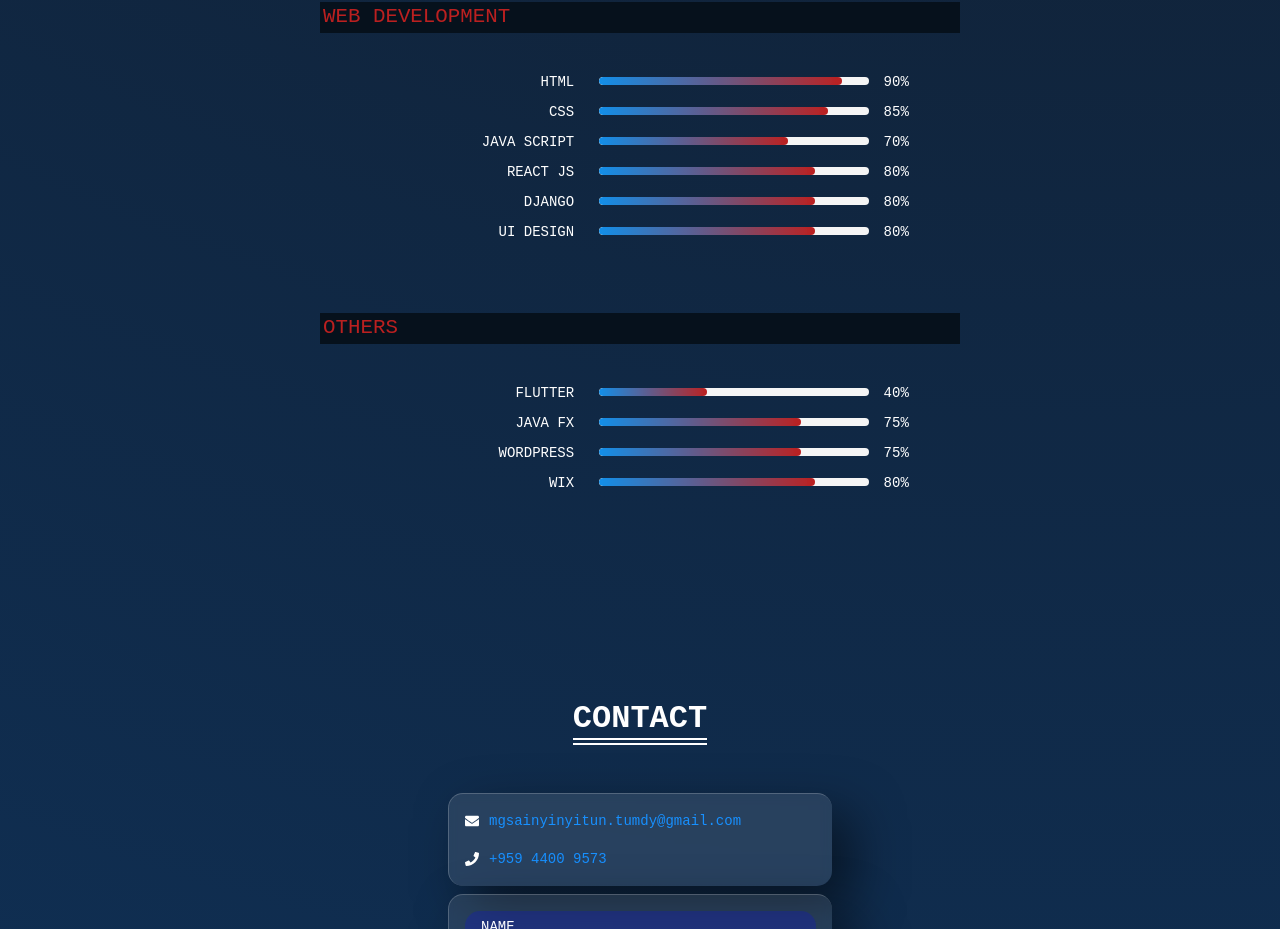
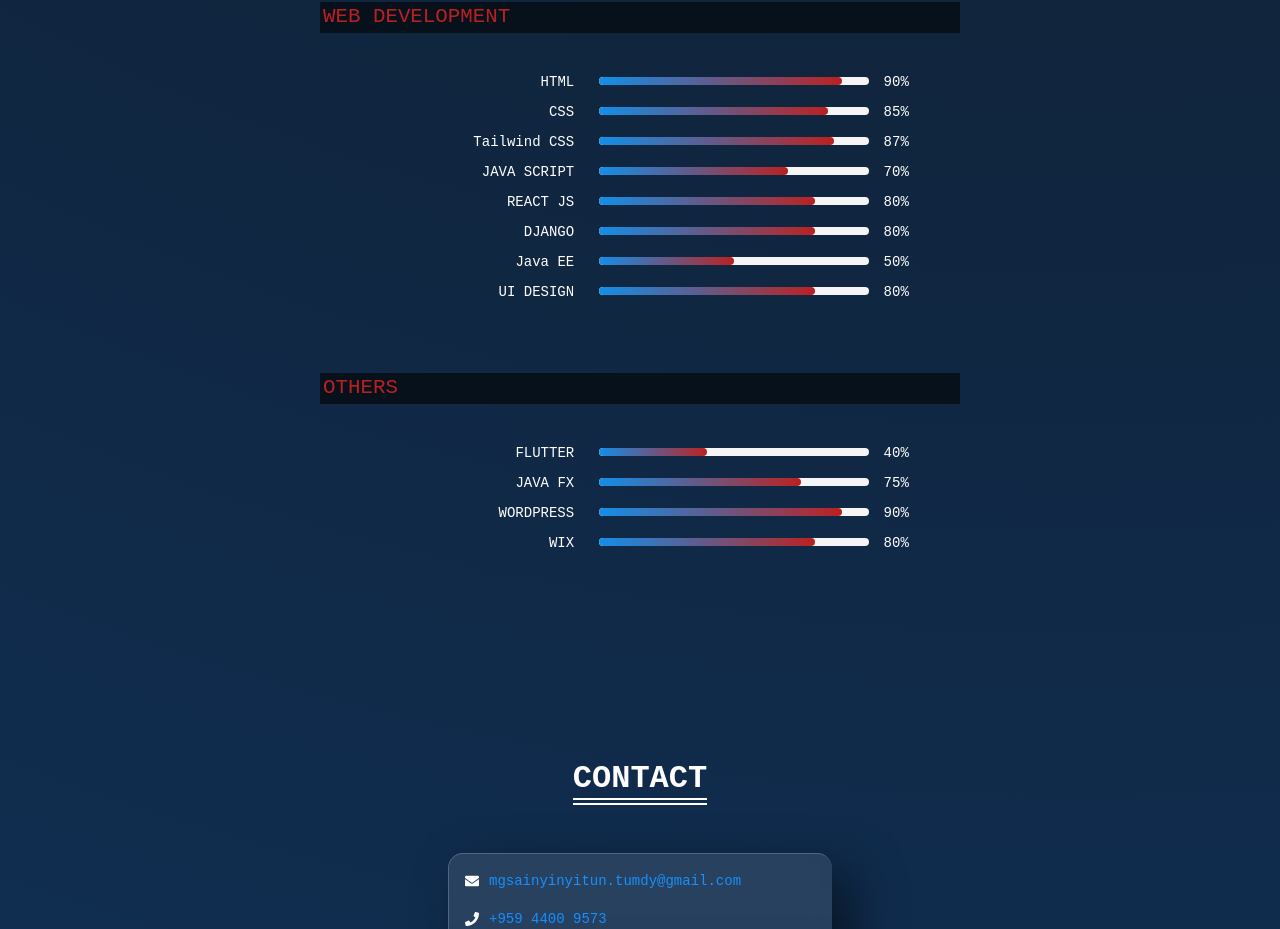
Before and after one commit to mgsainyinyitun/portfolio-new, a React (Create React App) app: page / in a window 1280 px wide. Shown: the part 2220-3149 px from the top of the page. Built offline with nearby package versions, Linux system fonts and the light colour scheme.

Commit message:
Add New Skills -> tailwindcss,java ee

```diff
--- a/src/components/home/SkillConstants.js
+++ b/src/components/home/SkillConstants.js
@@ -48,6 +48,10 @@
         percent:85,
     },
     {
+        skill:'Tailwind CSS',
+        percent:87,
+    },
+    {
         skill:'JAVA SCRIPT',
         percent:70,
     },
@@ -58,6 +62,10 @@
     {
         skill:'DJANGO',
         percent:80,
+    },
+    {
+        skill:'Java EE',
+        percent:50,
     },
     {
         skill:'UI DESIGN',
@@ -77,7 +85,7 @@
     },
     {
         skill:'WORDPRESS',
-        percent:75
+        percent:90
     },
     {
         skill:'WIX',
```
